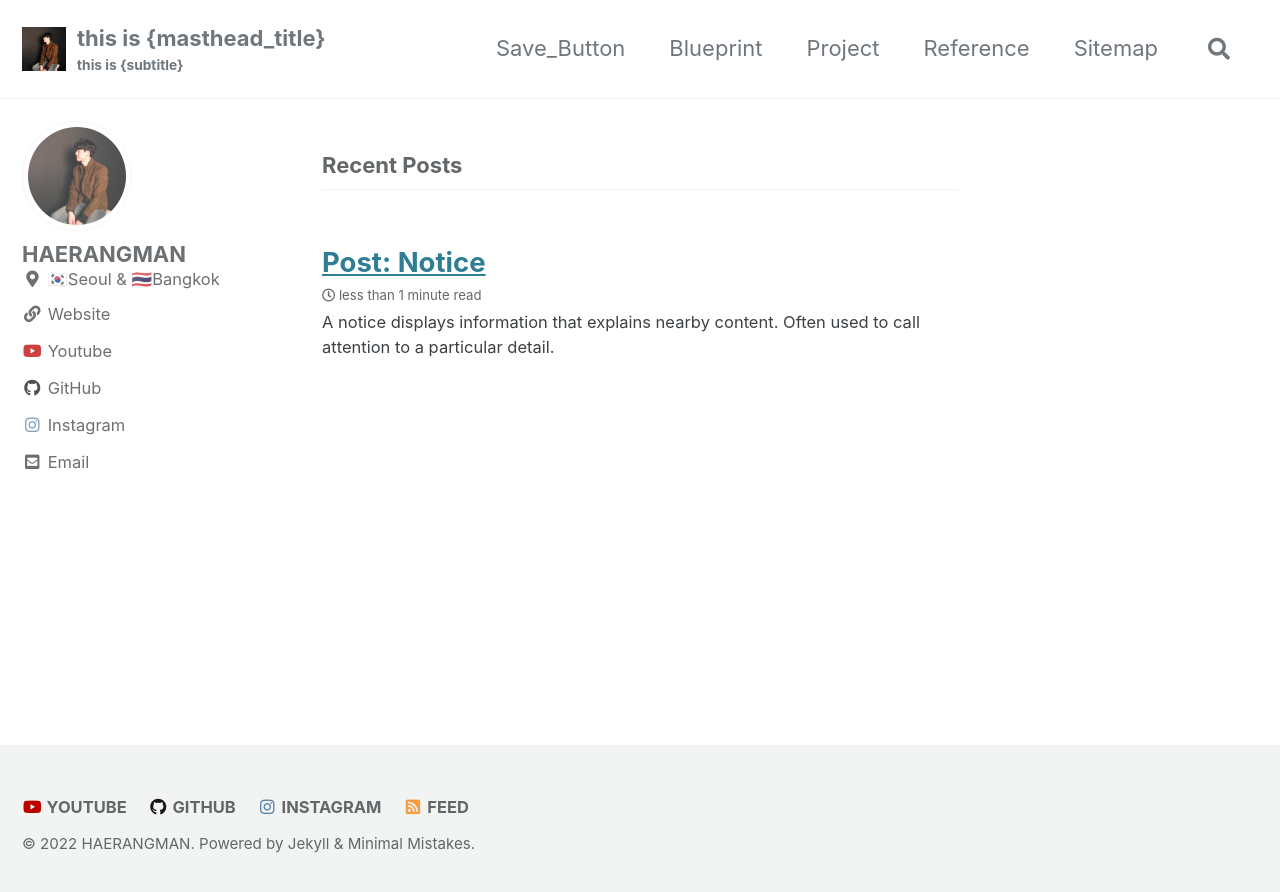
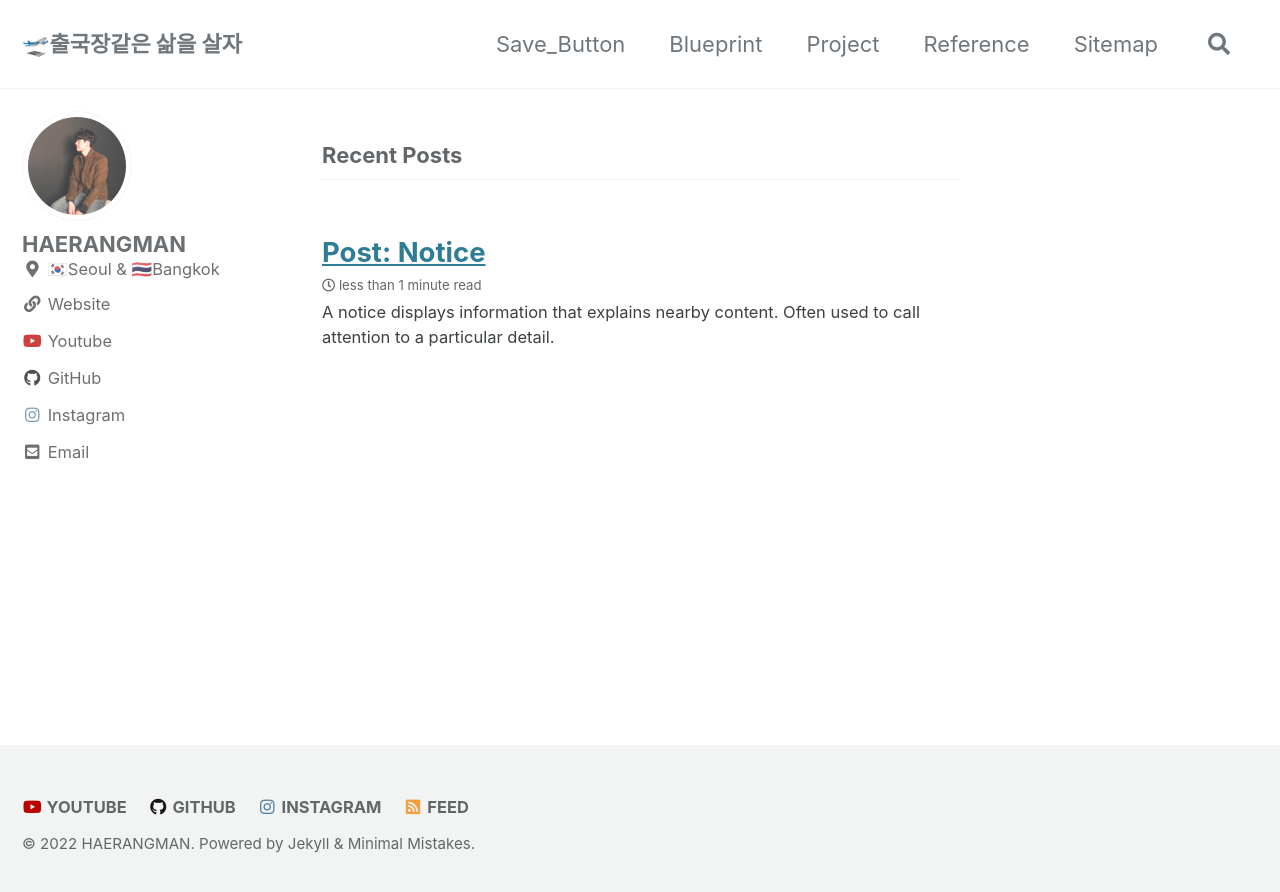
Before and after one commit to HAERANGMAN/HAERANGMAN.github.io, a Jekyll site: the page built from index.html, in a window 1280 px wide. Shown: the top 892 px of the page. Built offline with Jekyll 4.4.1, drawn with Linux system fonts in a browser that asks for light colours; cached includes are drawn as plain includes; the list of posts is cut into pages by our own code.

Commit message:
Update _config.yml

```diff
--- a/_config.yml
+++ b/_config.yml
@@ -18,15 +18,15 @@ minimal_mistakes_skin    : "default" # "air" , "aqua", "contrast", "dark", "dirt
 locale                   : "kr-KR"
 title                    : "🛫출국장같은 삶을 살자"
 title_separator          : "-"
-subtitle                 : "this is {subtitle}" # site tagline that appears below site title in masthead
+subtitle                 : #타이틀_부제 # site tagline that appears below site title in masthead
 name                     : "HAERANGMAN"
 description              : "HAERANGMAN's Log"
 url                      : "https://haerangman.github.io/"
 baseurl                  : # the subpath of your site, e.g. "/blog"
 repository               : "HAERANGMAN/HAERANGMAN.github.io"
-teaser                   : #"/assets/Image/1558687692016.jpg" #메뉴옆 or head
-logo                     : "/assets/Image/1558687692016.jpg" #메뉴옆 or head
-masthead_title           : "this is {masthead_title}" # overrides the website title displayed in the masthead, use " " for no title
+teaser                   : "/assets/Image/1558687692016.jpg" #메뉴옆 or head
+logo                     : #타이틀 왼쪽 로고임 #"/assets/Image/1558687692016.jpg" #메뉴옆 or head
+masthead_title           : #타이틀_메인 # overrides the website title displayed in the masthead, use " " for no title
 # breadcrumbs            : false # true, false (default)
 words_per_minute         : 200
 comments:
```
